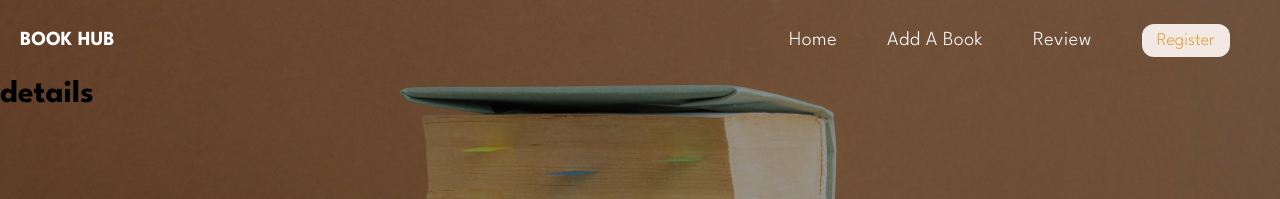
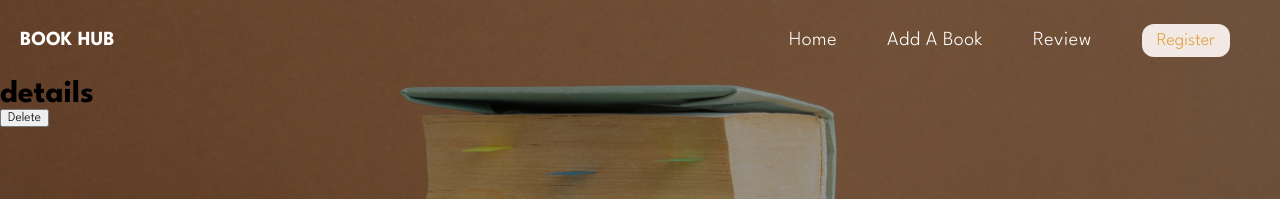
Before and after one commit to Bluepanda93/Book_hub_frontEnd, a React (Create React App) app: page /books/1 in a window 1280 px wide. Shown: the top 199 px of the page. Built offline with nearby package versions, Linux system fonts and the light colour scheme; no server answers.

Commit message:
delete button

```diff
--- a/src/components/BookDetails.js
+++ b/src/components/BookDetails.js
@@ -2,11 +2,14 @@
 // import axios from 'axios'
 import axios from 'axios'
 import { useEffect, useState } from 'react'
-import { useParams } from 'react-router-dom'
+import { Navigate, useParams } from 'react-router-dom'
 // import { useEffect } from 'react'
+import { useNavigate } from 'react-router-dom'
 
 
 const BookDetails = (props) => {
+
+    let navigate = useNavigate()
     const [book, setBook] = useState({})
     let { id } = useParams()
     console.log(id)
@@ -18,13 +21,17 @@ const BookDetails = (props) => {
         }
         detailsCall()
     }, [])
-
+    const handleDelete = async (id) => {
+        await axios.delete(`https://the-book-hub-generalassembly.herokuapp.com/api/books/${id}`)
+        navigate('/')
+    }
     return (
         <div>
             <h1>details</h1>
             <h1>{book.title}</h1>
             <h2>{book.author}</h2>
             <h2>{book.genre}</h2>
+            <button onClick={() => handleDelete(book.id)} className="delete-btn">Delete</button>
         </div>
     )
 
```
